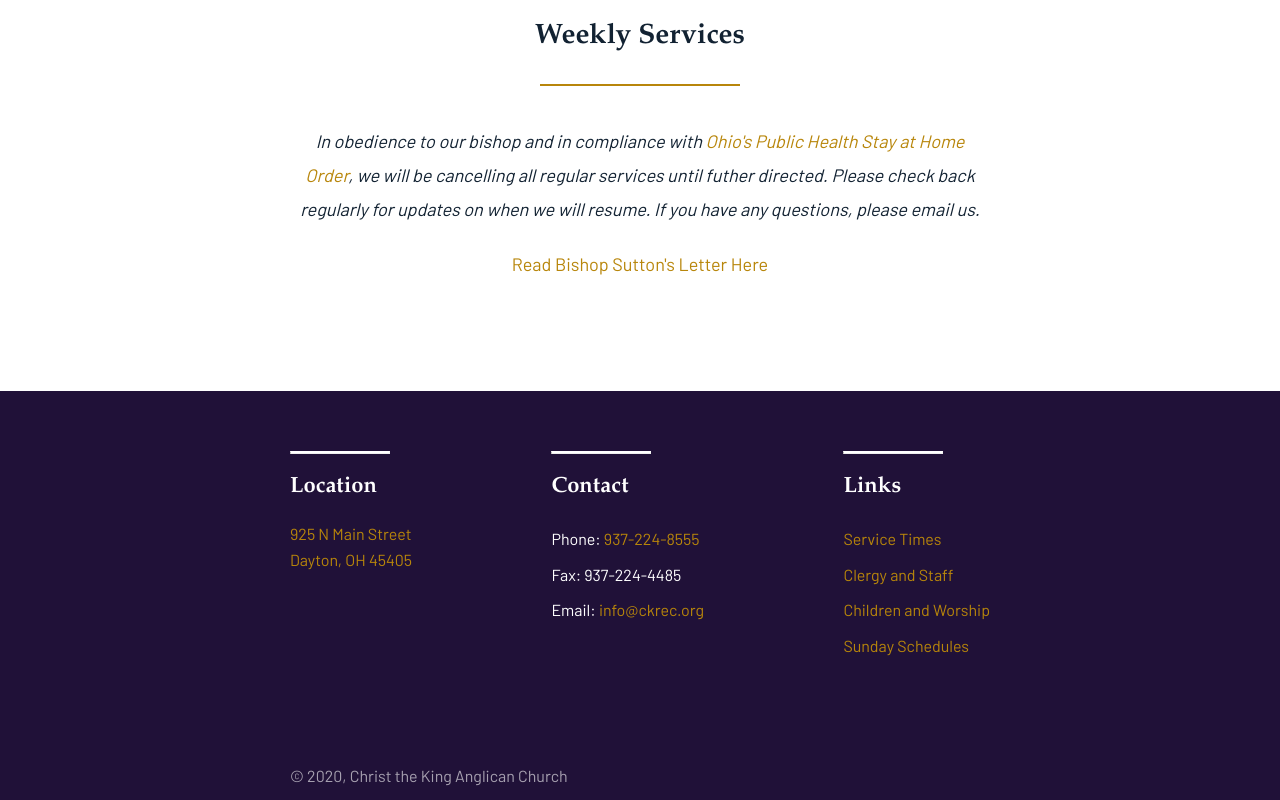
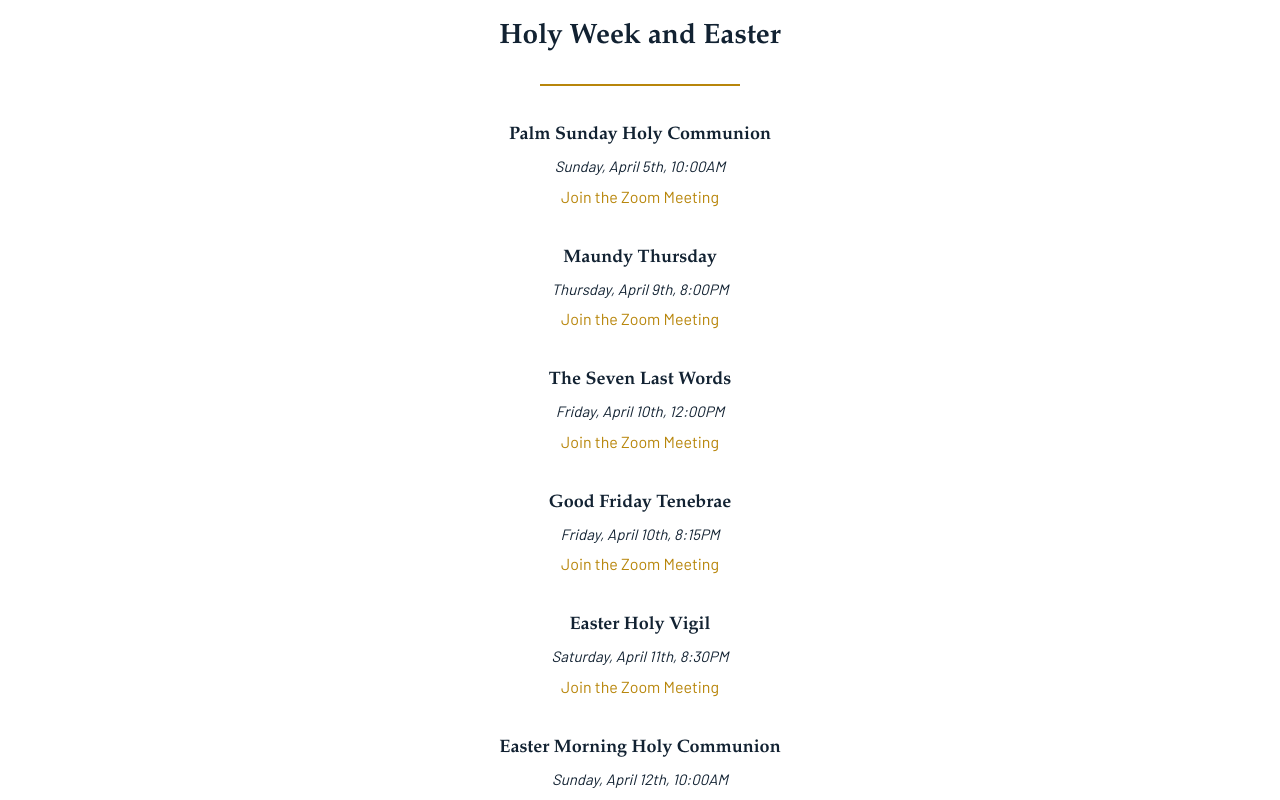
Before and after one commit to jonmcgill/ckrec, a Next.js app: page / in a window 1280 px wide. Shown: the part 860-1660 px from the top of the page. Built offline with nearby package versions, Linux system fonts and the light colour scheme; a web font is replaced by a local one.

Commit message:
add holy week service times and links

```diff
--- /dev/null
+++ b/components/SpecialSevice.js
@@ -0,0 +1,34 @@
+import { fonts } from '../shared/styles';
+
+export default function SpecialService({ title, time, link }) {
+  return (
+    <section>
+      <h3>{title}</h3>
+      <p>
+        <em>{time}</em>
+      </p>
+      {link && (
+        <a href={link} target="_blank">
+          Join the Zoom Meeting
+        </a>
+      )}
+      <style jsx>{`
+        section {
+          margin-bottom: 40px;
+        }
+
+        section h3 {
+          font-family: ${fonts.serif};
+          font-size: 18px;
+          font-weight: bold;
+          margin-bottom: 6px;
+        }
+
+        section p {
+          font-size: 15px;
+          margin-bottom: 6px;
+        }
+      `}</style>
+    </section>
+  )
+}
--- a/content/services.js
+++ b/content/services.js
@@ -35,3 +35,36 @@
     ]
   }
 ]
+
+export const specialServices = [
+  {
+    title: 'Palm Sunday Holy Communion',
+    time: 'Sunday, April 5th, 10:00AM',
+    link: 'https://us04web.zoom.us/j/252496176'
+  },
+  {
+    title: 'Maundy Thursday',
+    time: 'Thursday, April 9th, 8:00PM',
+    link: 'https://us04web.zoom.us/j/478212124'
+  },
+  {
+    title: 'The Seven Last Words',
+    time: 'Friday, April 10th, 12:00PM',
+    link: 'https://us04web.zoom.us/j/246628269'
+  },
+  {
+    title: 'Good Friday Tenebrae',
+    time: 'Friday, April 10th, 8:15PM',
+    link: 'https://us04web.zoom.us/j/829612214'
+  },
+  {
+    title: 'Easter Holy Vigil',
+    time: 'Saturday, April 11th, 8:30PM',
+    link: 'https://us04web.zoom.us/j/448007517'
+  },
+  {
+    title: 'Easter Morning Holy Communion',
+    time: 'Sunday, April 12th, 10:00AM',
+    link: 'https://us04web.zoom.us/j/877346336'
+  }
+]
--- a/pages/index.js
+++ b/pages/index.js
@@ -2,37 +2,56 @@
 import LineBreak from '../components/LineBreak';
 import Space from '../components/Space';
 import Page from '../components/Page';
+import SpecialService from '../components/SpecialSevice';
 import util from '../shared/util';
-
 import { fonts, colors } from '../shared/styles';
-import { services } from '../content/services';
+import { services, specialServices } from '../content/services';
 
 export default function Index() {
   return (
     <Page isHome>
       <PageContent bg="rgba(255,255,255,0.95)" center id="services">
-        <h2>Weekly Services</h2>
+        <h2>Holy Week and Easter</h2>
         <LineBreak color={util.theme().accent} />
         <Space y="30px" />
         <main>
-          <p>
+          {/* <p>
             <em>
               In obedience to our bishop and in compliance with <a href="https://coronavirus.ohio.gov/wps/wcm/connect/gov/81a5ce67-eeb6-4c29-861f-f2996160f028/Director%27s+Order+--+Stay+At+Home+03.22.20R.pdf?MOD=AJPERES&CONVERT_TO=url&CACHEID=ROOTWORKSPACE.Z18_M1HGGIK0N0JO00QO9DDDDM3000-81a5ce67-eeb6-4c29-861f-f2996160f028-n43OTq8" target="_blank">Ohio's Public Health Stay at Home Order</a>, we will be cancelling all regular services until futher directed.
               Please check back regularly for updates on when we will resume. If you have any questions, please email us.
             </em>
-            <div>
-              <a href="http://www.recus.org/covid19-response.html" target="_blank">
-                Read Bishop Sutton's Letter Here
-              </a>
-            </div>
           </p>
+          <div>
+            <a href="http://www.recus.org/covid19-response.html" target="_blank">
+              Read Bishop Sutton's Letter Here
+            </a>
+          </div> */}
+          {specialServices.map(data =>
+            <SpecialService key={data.time} {...data} />
+          )}
+          {/* {services.map(serv =>
+            <Service key={serv.day} {...serv} />
+          )} */}
         </main>
-        {/* {services.map(serv =>
-          <Service key={serv.day} {...serv} />
-        )} */}
         <style jsx>{`
           h2 {
             margin-top: 0 !important;
+          }
+
+          .special-service {
+            margin-bottom: 40px;
+          }
+
+          .special-service h3 {
+            font-family: ${fonts.serif};
+            font-size: 18px;
+            font-weight: bold;
+            margin-bottom: 6px;
+          }
+
+          .special-service p {
+            font-size: 15px;
+            margin-bottom: 6px;
           }
 
           main div {
```
